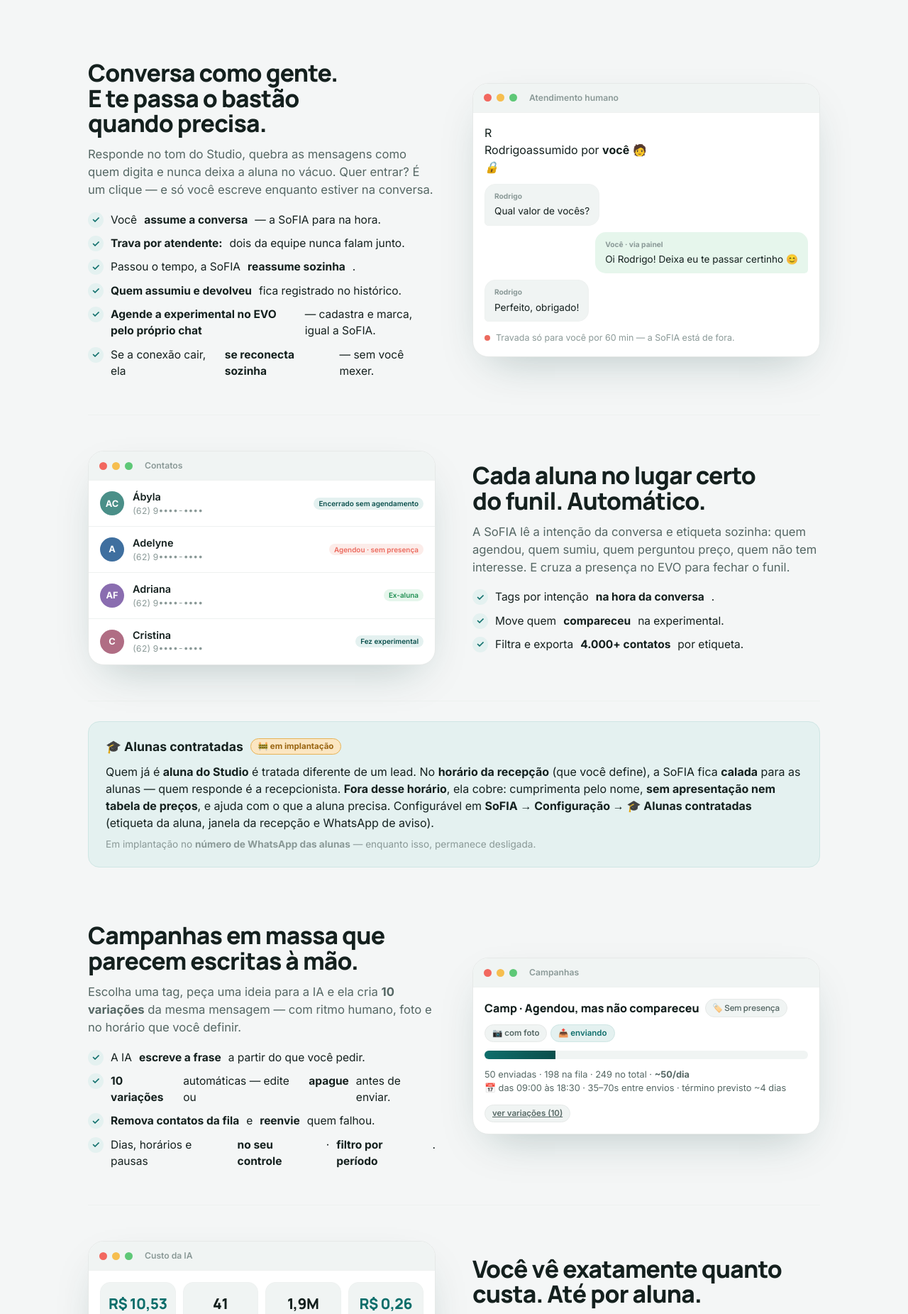
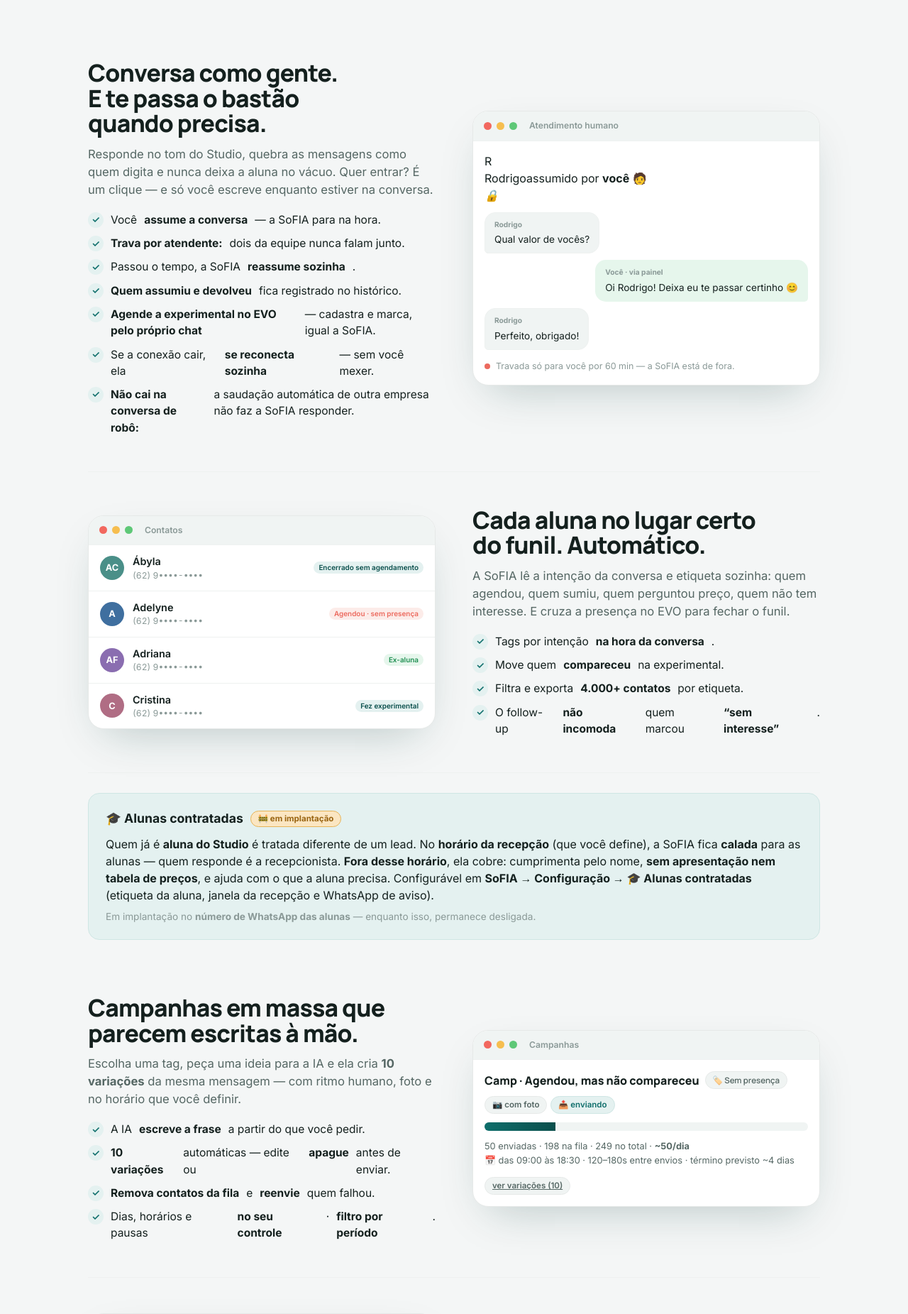
Before and after one commit to rrabadan86/sf-formularioexperimental, a Flask app: page /manual in a window 1280 px wide. Shown: the part 3462-5313 px from the top of the page at 71% size. Run offline with Flask 3, Linux system fonts and the light colour scheme.

Commit message:
Docs: atualiza /manual e /implantacao com as novidades recentes
- SoFIA não responde à saudação/ausência automática de outro negócio
  (WhatsApp Business); pergunta real de lead sobre horário não é afetada.
- Follow-up de reengajamento respeita a etiqueta "Sem interesse".
- Campanhas: intervalo padrão entre envios agora 120–180s (mais seguro);
  o intervalo é sempre respeitado, inclusive no "Enviar agora".

manual.html e implantacao.html mantidos 100% idênticos entre o repo do
formulário e o espelho da automação.

Co-Authored-By: Claude Opus 4.8 <noreply@anthropic.com>
Claude-Session: https://claude.ai/code/session_015TTSt7TGwbyy5y2rhojFLo

```diff
--- a/formulario_web/templates/implantacao.html
+++ b/formulario_web/templates/implantacao.html
@@ -1006,6 +1006,9 @@ pm2 logs sofia-listener        <span class="c"># espere aparecer "PRONTA"</span>
           <li><b>Perfis → Acessos</b> (só admin): define <b>quantos dias a sessão dura</b> (padrão 7) e vê as <b>sessões ativas</b>, podendo <b>encerrar</b> qualquer uma — a pessoa é deslogada e precisa entrar de novo.</li>
           <li>🔌 <b>Conexão da SoFIA mais robusta</b> (só <code>git pull</code>): usa a <b>versão ao vivo</b> do WhatsApp Web (não trava mais numa versão fixa que saiu do repositório), <b>reconecta sozinha</b> após queda e, num <b>logout</b>, apaga o login morto e gera um <b>QR novo</b> automaticamente; se falhar em sequência, espera cada vez mais antes de tentar (não “martela” o WhatsApp). O <b>User-Agent</b> é fixado para o WhatsApp Web não recusar o navegador.</li>
           <li>🎓 <b>Alunas contratadas</b> <b>(em implantação)</b>: a SoFIA reconhece a <b>etiqueta de aluna</b> e, no <b>horário da recepção</b> (configurável), fica <b>calada</b> para elas — quem atende é a recepcionista; fora desse horário responde de forma <b>diferenciada</b> (sem apresentação nem preço). Configurável em <b>SoFIA → Configuração → 🎓 Alunas contratadas</b> (etiqueta, janela e WhatsApp de aviso). Está sendo movida para o <b>número das alunas</b>; enquanto isso, permanece <b>desligada</b>.</li>
+          <li>🤖 <b>Não responde robô de outro negócio</b> (só <code>git pull</code>): quando o número de destino é de <b>outra empresa com WhatsApp Business</b>, a <b>saudação/ausência automática</b> dela (“Você está falando com a equipe da Dra. X… nosso horário de funcionamento é…”) chegava como se fosse uma lead nova e a SoFIA respondia com toda a apresentação — falando com o robô do outro lado. Agora ela <b>reconhece esse padrão e fica calada</b> (a mensagem ainda aparece nas Conversas, para a equipe ver). Uma pergunta real de lead sobre horário <b>não</b> é afetada. Dá para desligar com <code>SOFIA_DETECTAR_AUTOMATICA=0</code> no <code>.env</code>.</li>
+          <li>🚫 <b>Follow-up respeita “Sem interesse”</b> (só <code>git pull</code>): o follow-up de reengajamento <b>não incomoda mais</b> quem tem a etiqueta <b>“Sem interesse”</b> (ex.: <code>FX - 0. Sem interesse</code>). Se a própria pessoa voltar a escrever, a SoFIA responde normalmente — a trava vale só para o reengajamento automático.</li>
+          <li>🐢 <b>Campanhas — ritmo padrão mais seguro</b> (só <code>git pull</code>): o <b>intervalo padrão entre envios</b> de novas campanhas passou de 50–120s para <b>120–180s</b> (imita melhor uma pessoa digitando e protege o número). Campanhas já criadas mantêm o ritmo salvo; o intervalo continua sendo <b>sempre respeitado</b>, inclusive no “Enviar agora”.</li>
         </ul>
       </div>
     </div>
--- a/formulario_web/templates/manual.html
+++ b/formulario_web/templates/manual.html
@@ -458,6 +458,7 @@
           <li><span class="ck">✓</span> <b>Quem assumiu e devolveu</b> fica registrado no histórico.</li>
           <li><span class="ck">✓</span> <b>Agende a experimental no EVO pelo próprio chat</b> — cadastra e marca, igual a SoFIA.</li>
           <li><span class="ck">✓</span> Se a conexão cair, ela <b>se reconecta sozinha</b> — sem você mexer.</li>
+          <li><span class="ck">✓</span> <b>Não cai na conversa de robô:</b> a saudação automática de outra empresa não faz a SoFIA responder.</li>
         </ul>
       </div>
       <div class="shot">
@@ -489,6 +490,7 @@
           <li><span class="ck">✓</span> Tags por intenção <b>na hora da conversa</b>.</li>
           <li><span class="ck">✓</span> Move quem <b>compareceu</b> na experimental.</li>
           <li><span class="ck">✓</span> Filtra e exporta <b>4.000+ contatos</b> por etiqueta.</li>
+          <li><span class="ck">✓</span> O follow-up <b>não incomoda</b> quem marcou <b>“sem interesse”</b>.</li>
         </ul>
       </div>
       <div class="shot">
@@ -529,7 +531,7 @@
           <div class="ttl">Camp · Agendou, mas não compareceu <span class="chip">🏷️ Sem presença</span></div>
           <div style="margin-top:8px"><span class="chip">📷 com foto</span> <span class="chip" style="color:var(--teal);border-color:var(--teal-line);background:var(--teal-soft)">📤 enviando</span></div>
           <div class="prog"><i></i></div>
-          <div class="meta">50 enviadas · 198 na fila · 249 no total · <b>~50/dia</b><br>📅 das 09:00 às 18:30 · 35–70s entre envios · término previsto ~4 dias</div>
+          <div class="meta">50 enviadas · 198 na fila · 249 no total · <b>~50/dia</b><br>📅 das 09:00 às 18:30 · 120–180s entre envios · término previsto ~4 dias</div>
           <div style="margin-top:12px"><span class="chip" style="text-decoration:underline">ver variações (10)</span></div>
         </div>
       </div>
```
